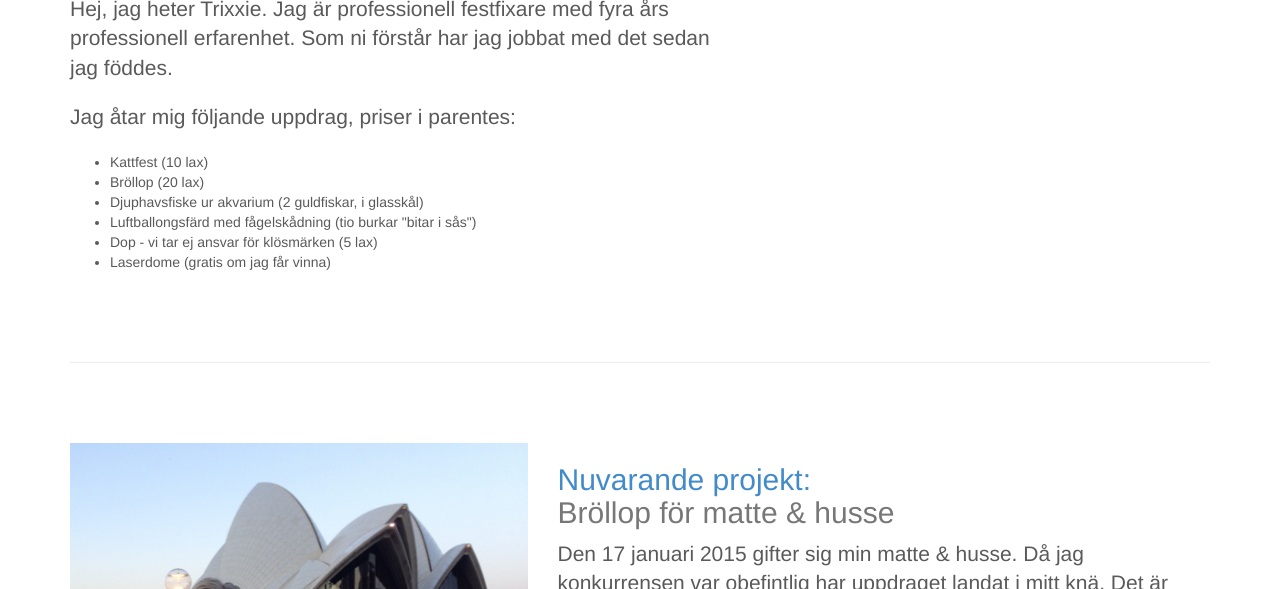
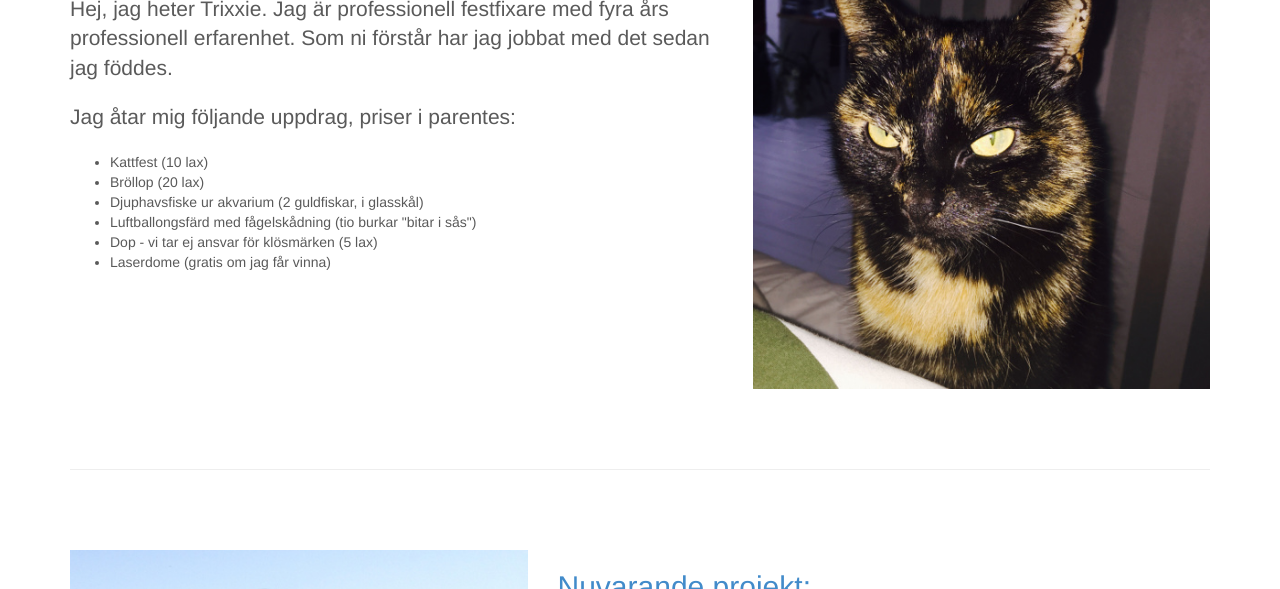
Before and after one commit to hencjo/trixxie-c.at, a plain HTML site: page index.html in a window 1280 px wide. Shown: the part 629-1218 px from the top of the page. Drawn offline with nearby package versions, Linux system fonts and the light colour scheme.

Commit message:
Trixxies profilbild

```diff
--- a/index.html
+++ b/index.html
@@ -99,7 +99,7 @@
 					</p>
         </div>
         <div class="col-md-5">
-          <img class="featurette-image img-responsive" src="img/trixxie-profile.jpg">
+          <img class="featurette-image img-responsive" src="img/trixxie.jpg">
         </div>
       </div>
 
```
Also changed, not shown: img/trixxie.jpg (added).
